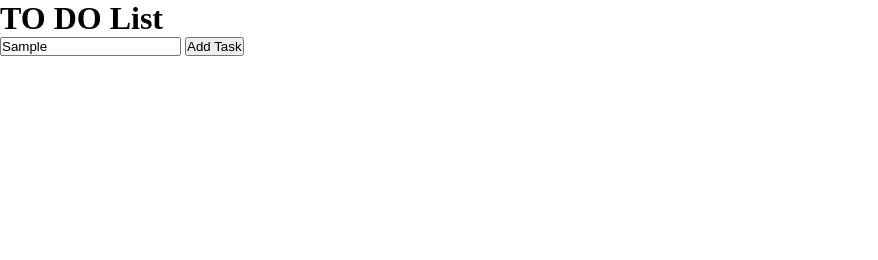
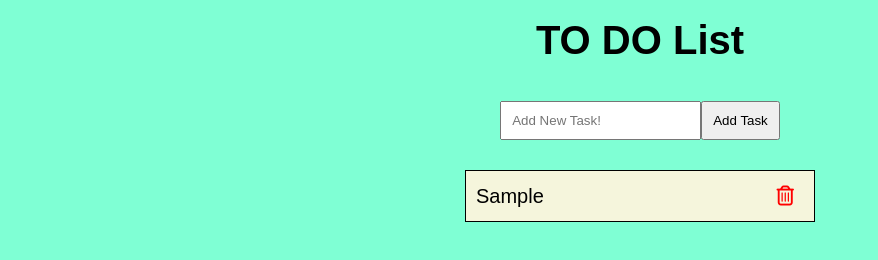
Before and after one commit to JEBesteman/TODO_list, a plain HTML site: page index.html in a window 1280 px wide. Both pictures are taken after typing "Sample" into the empty fields and a click on the input "Add Task". Shown: the whole page, without its empty margins (0-878 px from the left). Drawn offline with Linux system fonts and the light colour scheme.

Commit message:
try delete items

```diff
--- a/index.html
+++ b/index.html
@@ -12,13 +12,16 @@
 
 </head>
 <body>
-    <div class="todo-container">
+    <header>
     	<h1>TO DO List</h1>
+    </header>
+    <nav>
         <input type="text" id="taskInput"  placeholder="Add New Task!">
         <input type="submit" id="addTaskBtn" value="Add Task">
-        <div class="list-container">
-            <ul id="todoList"></ul>
-        </div>
+    </nav>
+    <div class="list-container">
+        <ul id="todoList"></ul>
     </div>
+
 </body>
 </html>
--- a/js/script.js
+++ b/js/script.js
@@ -2,14 +2,15 @@
 const todoList = document.getElementById("todoList");
 const inputField = document.getElementById("taskInput");
 const addBtn = document.getElementById("addTaskBtn");
-const removeBtn = document.querySelector("bin")
+const deleteBtn = document.getElementsByClassName("deleteBtn");
+
 
 const doSomethingWithData = async () => {
     const data = await getData();
     console.log(data);
 };
 
-// doSomethingWithData();
+doSomethingWithData();
 
 const doSomethingWithTask = async () => {
     const dataTask = await postTask();
@@ -17,39 +18,41 @@ const doSomethingWithTask = async () => {
 };
 
 // doSomethingWithTask();
-const clearList = () => {
-    todoList.remove();
-}
+
 //add task to list
 const addTaskToDom = () => {
     const newLi = document.createElement("li");
-    const newTask = document.createTextNode(inputField.value);
-    // newTask = description.value;
+    const todo = document.createElement("span");
+    todo.textContent = inputField.value;
+    //todo.textContent = task.description hoe later te veranderen????
     const bin = document.createElement("i");
-    newLi.setAttribute("class", "_id")//koppelen aan id request
-    bin.setAttribute("class", "far fa-trash-alt");
-    newLi.appendChild(newTask);
+    newLi.setAttribute("id", "._id")//koppelen aan id request
+    bin.setAttribute("class", "deleteBtn far fa-trash-alt");
+    bin.setAttribute("id", "._id");
+    newLi.appendChild(todo);
     newLi.appendChild(bin);
     todoList.appendChild(newLi);
-
+    inputField.value = "";
+    return newLi;
 };
 //eventListeners
 addBtn.addEventListener("click", addTaskToDom);
-doSomethingWithData();
-//2 nieuwe taak naar database met POST request
-//const task = {description: "buy oatmeal", done: false};
-//newTask = task.description
 
-//werkt niet
-const addTaskToDB = () => {
-    postData({description: newTask, done: false});
-};
-addTaskToDB();
+//todoContent = task.description hoe later te veranderen????
 
-//werkt ook niet
-const addTaskToDB = (task) => {
-    newTask = task.decription.value;
-    return newTask;
-};
-addTaskToDB();
-//delete task from list
+//remove tasks from list!
+
+// //verwijdert eerste element
+todoList.addEventListener("click", async (e) => {
+    if (e.target = deleteBtn){
+        todoList.removeChild(todoList.firstChild);
+    }
+});
+
+
+// todoList.addEventListener("click", async (e) => {
+//     if (e.target = deleteBtn){
+//         todoList.removeChild(newLi);
+//     }
+// });
+// newLi not defined!!
--- a/style.css
+++ b/style.css
@@ -2,17 +2,52 @@
   margin: 0;
   padding: 0;
   box-sizing: border-box;
+}
+body {
+  background-color: aquamarine;
+  font-family: sans-serif;
+  font-size: 20px;
+  min-height: 100vh;
+}
+
+header,
+nav {
+  min-height: 10vh;
+  display: flex;
+  justify-content: center;
+  align-items: center;
+}
+
+nav button,
+nav input {
+  padding: 10px;
 }
 
 .far {
   color: red;
   margin: 10px;
   font-size: 20px;
+  cursor: pointer;
 }
 
-.hidden {
-  display: none;
+.list-container {
+  display: flex;
+  justify-content: center;
+  align-items: center;
+
+  margin: 10px;
 }
-li {
+
+ul {
+  min-width: 350px;
+  background-color: beige;
+}
+
+ul li {
+  display: flex;
+  justify-content: space-between;
+  align-items: center;
   list-style: none;
+  border: 1px solid black;
+  padding: 5px 10px;
 }
```
